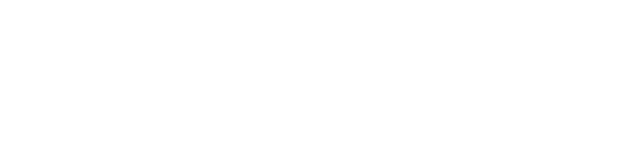
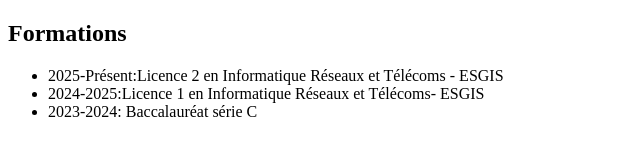
Before and after one commit to Bamir23/mon-cv, a plain HTML site: page index.html in a window 1280 px wide. Shown: the whole page, without its empty margins (0-640 px from the left). Drawn offline with Linux system fonts and the light colour scheme.

Commit message:
mise en place de la section formations

```diff
--- a/index.html
+++ b/index.html
@@ -11,7 +11,14 @@
 
     </header>
     <main>
-
+        <section>
+            <h2>Formations</h2>
+            <ul>
+                <li>2025-Présent:Licence 2 en Informatique Réseaux et Télécoms - ESGIS</li>
+                <li>2024-2025:Licence 1 en Informatique Réseaux et Télécoms- ESGIS</li>
+                <li>2023-2024: Baccalauréat série C</li>
+            </ul>
+        </section>
     </main>
     <footer>
 
```
